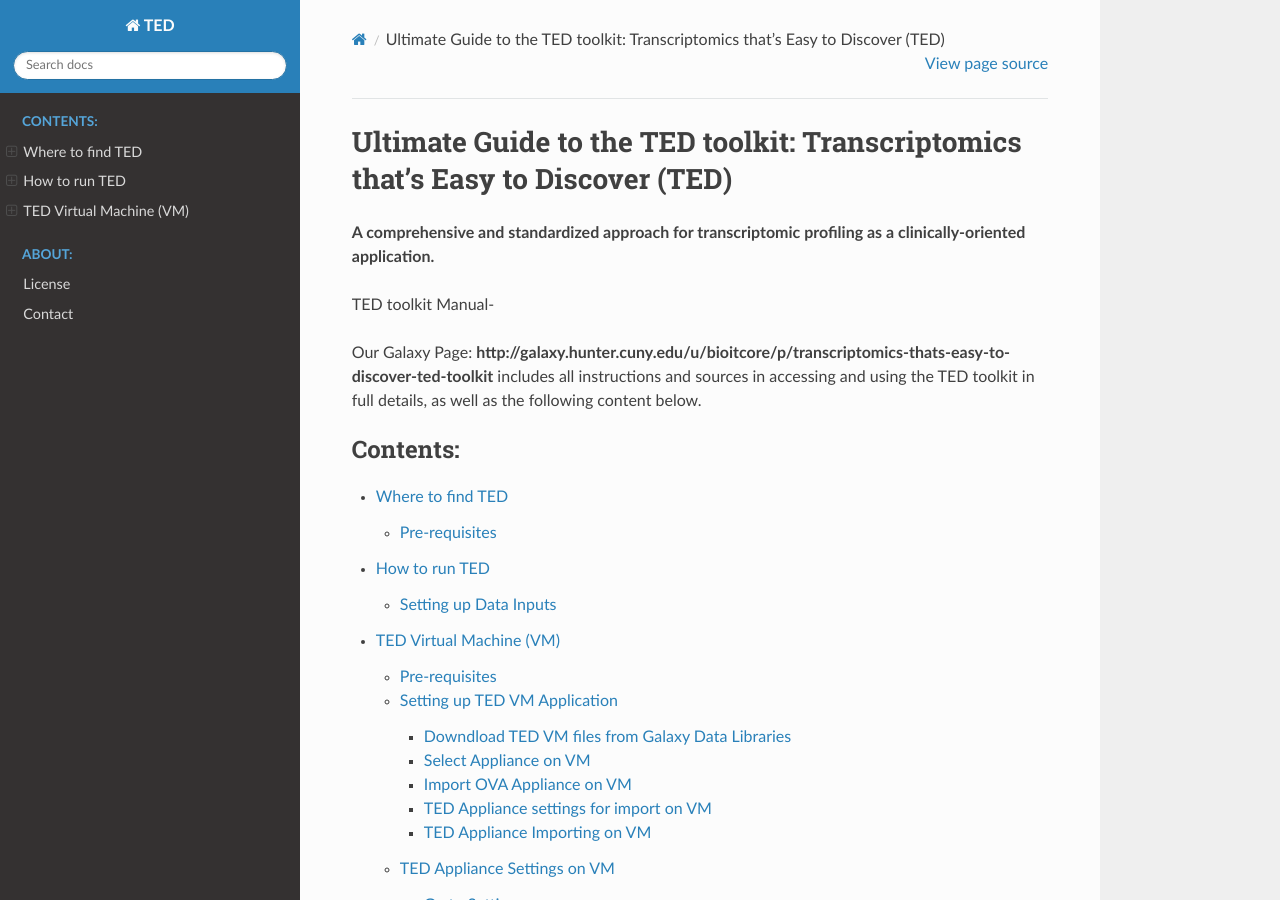
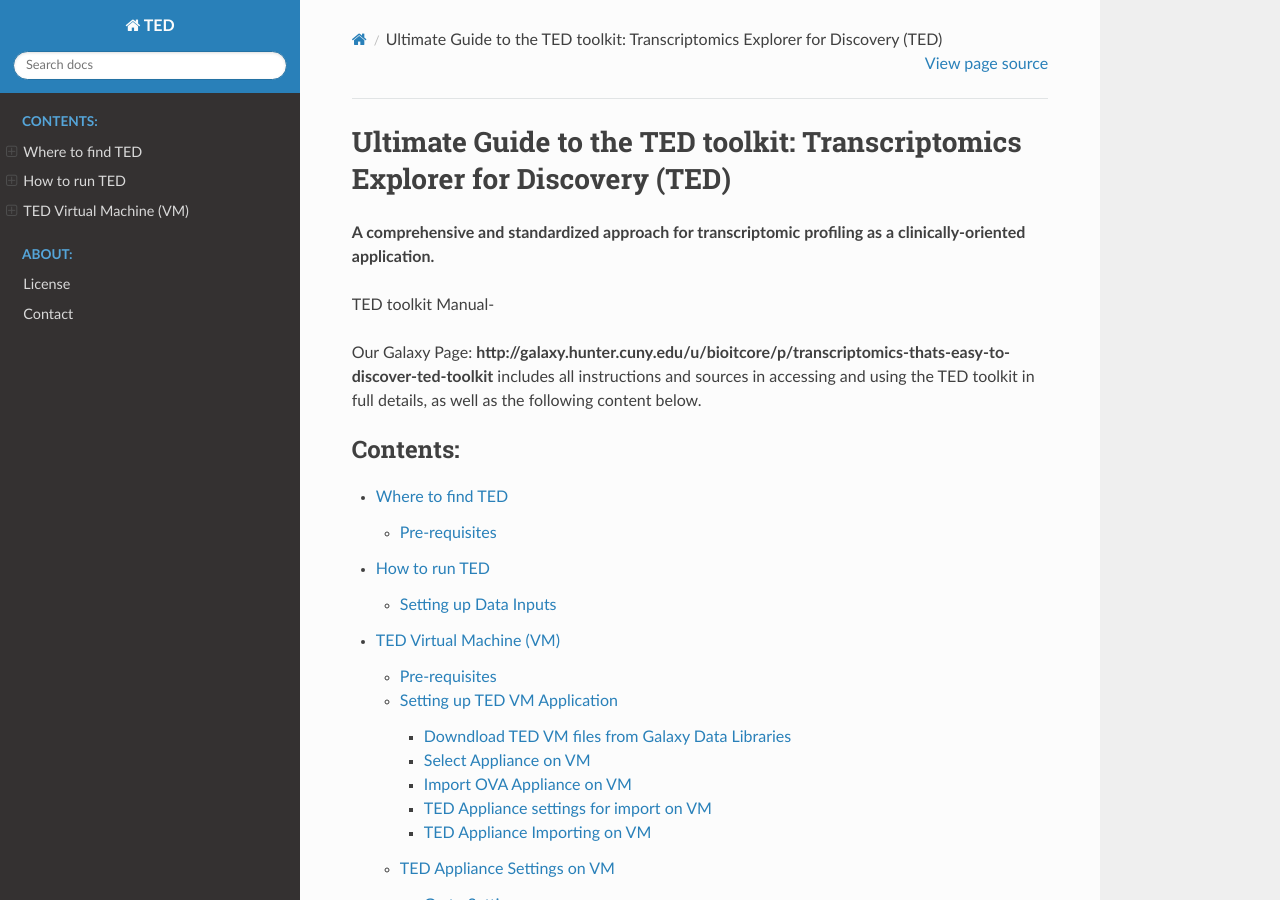
Before and after one commit to Thahmina/TED, a Sphinx documentation site: the page built from doc/TED/source/index.rst, in a window 1280 px wide and 900 px high. Built offline with Sphinx 7.4.7 and the Read the Docs theme 2.0.0, drawn with Linux system fonts in a browser that asks for light colours.

Commit message:
Update index.rst

```diff
--- a/doc/TED/source/index.rst
+++ b/doc/TED/source/index.rst
@@ -4,7 +4,7 @@
    You can adapt this file completely to your liking, but it should at least
    contain the root `toctree` directive.
 
-Ultimate Guide to the TED toolkit: Transcriptomics that's Easy to Discover (TED)
+Ultimate Guide to the TED toolkit: Transcriptomics Explorer for Discovery (TED)
 ================================================================================
 
 **A comprehensive and standardized approach for transcriptomic profiling as a clinically-oriented application.**
```
